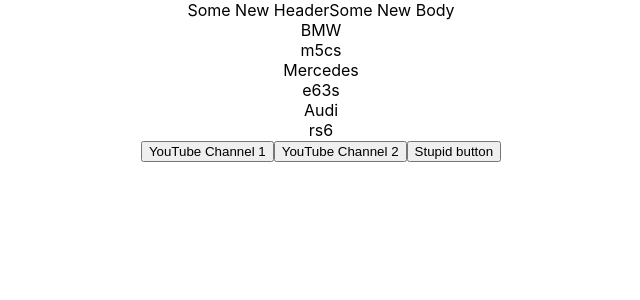
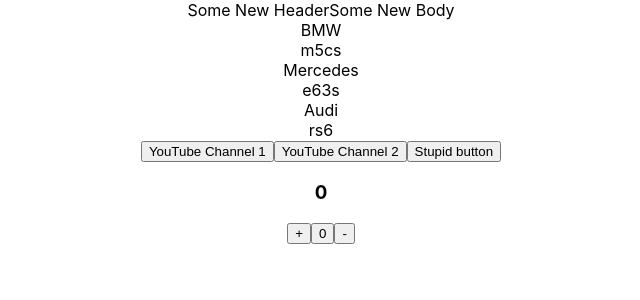
Before and after one commit to NikBabukhin/DZMonday1, a React (Create React App) app: page / in a window 1280 px wide. Shown: the top 300 px of the page, without its empty margins (319-959 px from the left). Built offline with nearby package versions, Linux system fonts and the light colour scheme.

Commit message:
complete task UseState

```diff
--- a/src/App.tsx
+++ b/src/App.tsx
@@ -1,4 +1,4 @@
-import React from 'react';
+import React, {useState} from 'react';
 import './App.css';
 import {NewComponent} from "./NewComponent";
 import {Button} from "./components/Button";
@@ -12,26 +12,43 @@
         {manufacturer: 'Audi', model: 'rs6'}
     ];
 
-    const Button1Foo=(subscriber:string, age:number, address:string) => {
+    const Button1Foo = (subscriber: string, age: number, address: string) => {
         console.log(`Hi ${subscriber}, i'm ${age} y.o, my address is ${address}`)
     }
 
-    const Button2Foo=(name:string)=>{
+    const Button2Foo = (name: string) => {
         console.log(`Hi ${name}`)
     }
 
-    const Button3Foo=()=> {
+    const Button3Foo = () => {
         console.log("i'm stupid button")
     }
+
+    let [counter, setCounter] = useState(0);
+
+    const changeCounter = (id: number) => {
+        if (id === 1) {
+            setCounter(++counter)
+        } else if (id === 2) {
+            setCounter(counter = 0)
+        } else {
+            setCounter(--counter)
+        }
+    }
+
 
     return (
         <div className="App">
             <Header titleHeader={'New Header'}/>
             <Body titleBody={'New Body'}/>
             <NewComponent contentComponent={topCars}/>
-            <Button name={'YouTube Channel 1'} callback={()=>Button1Foo('Vasya', 24, 'Moscow, New Arbat st.')}/>
-            <Button name={'YouTube Channel 2'} callback={()=>Button2Foo('Petya')}/>
+            <Button name={'YouTube Channel 1'} callback={() => Button1Foo('Vasya', 24, 'Moscow, New Arbat st.')}/>
+            <Button name={'YouTube Channel 2'} callback={() => Button2Foo('Petya')}/>
             <Button name={'Stupid button'} callback={Button3Foo}/>
+            <h3>{counter}</h3>
+            <button id={'1'} onClick={() => changeCounter(1)}>+</button>
+            <button id={'2'} onClick={() => changeCounter(2)}>0</button>
+            <button id={'3'} onClick={() => changeCounter(3)}>-</button>
         </div>
     );
 }
```
